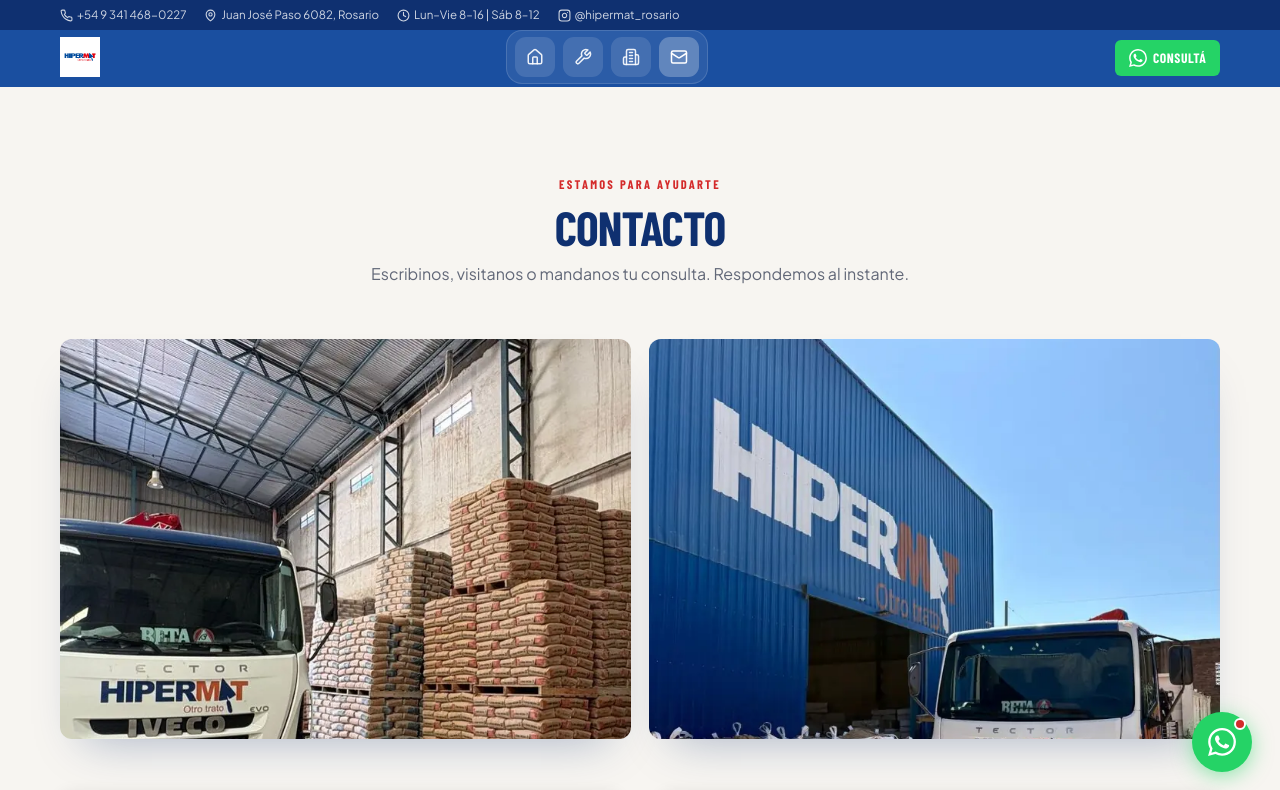
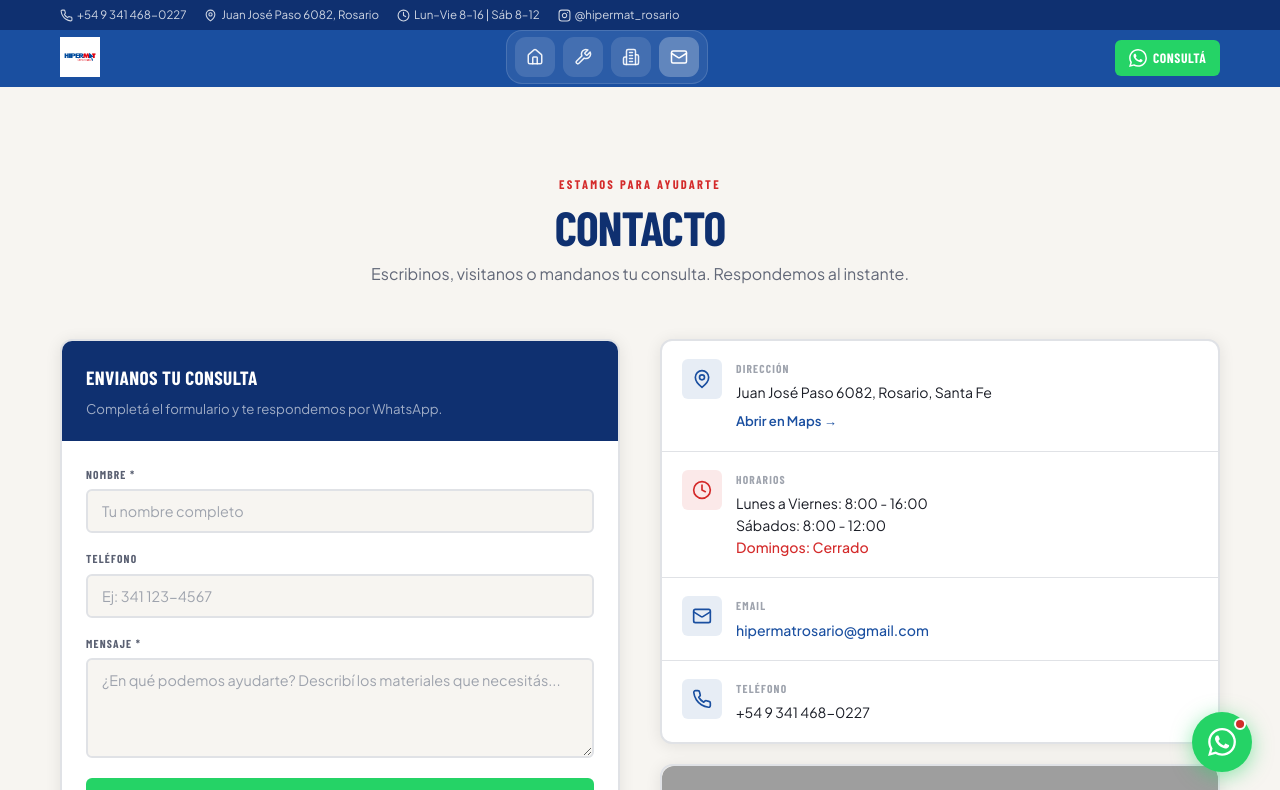
Before and after one commit to alvarodavicino9/Proyecto_hipermat, a React (Vite) app in the folder Frontend/: page /contacto in a window 1280 px wide. Shown: the top 790 px of the page. Built offline with nearby package versions, Linux system fonts and the light colour scheme; grey boxes are pictures that could not be loaded; a web font is replaced by a local one.

Commit message:
Sacar galería de fotos de Contacto

```diff
--- a/Frontend/src/components/sections/Contact.css
+++ b/Frontend/src/components/sections/Contact.css
@@ -9,38 +9,6 @@
 }
 .contact-title { color: var(--blue-dark); }
 .contact-subtitle { color: var(--text-muted); font-size: 1rem; margin-top: 10px; }
-
-/* Galería de fotos reales con tilt 3D opuesto */
-.contact-gallery {
-  display: grid;
-  grid-template-columns: 1fr 1fr;
-  gap: 18px;
-  margin-bottom: 52px;
-  perspective: 1400px;
-}
-.contact-gallery-photo {
-  border-radius: var(--radius-lg);
-  overflow: hidden;
-  transform-style: preserve-3d;
-  transition: transform 0.45s cubic-bezier(.2,.8,.2,1), box-shadow 0.45s;
-  box-shadow: 0 24px 44px -24px rgba(15,48,112,0.35);
-}
-.contact-gallery-photo img {
-  display: block;
-  width: 100%;
-  height: 400px;
-  object-fit: cover;
-}
-.contact-gallery-photo--left img { object-position: 15% 30%; }
-.contact-gallery-photo--right img { object-position: center 20%; }
-.contact-gallery-photo--left:hover {
-  transform: perspective(900px) rotateX(4deg) rotateY(-4deg) translateY(-5px);
-  box-shadow: 0 34px 54px -20px rgba(15,48,112,0.4);
-}
-.contact-gallery-photo--right:hover {
-  transform: perspective(900px) rotateX(4deg) rotateY(4deg) translateY(-5px);
-  box-shadow: 0 34px 54px -20px rgba(15,48,112,0.4);
-}
 
 .contact-grid {
   display: grid;
@@ -248,11 +216,6 @@
   .contact-grid { grid-template-columns: 1fr; }
   .contact { padding: 64px 0; }
 }
-@media (max-width: 600px) {
-  .contact-gallery { grid-template-columns: 1fr; margin-bottom: 32px; }
-  .contact-gallery-photo { transform: none !important; }
-  .contact-gallery-photo img { height: 300px; }
-}
 @media (max-width: 480px) {
   .quick-link span { display: none; }
   .contact-form { padding: 16px; }
--- a/Frontend/src/components/sections/Contact.tsx
+++ b/Frontend/src/components/sections/Contact.tsx
@@ -3,7 +3,6 @@
 import { contactInfo } from '../../data';
 import { useScrollAnimation } from '../../hooks/useScrollAnimation';
 import { useMagnetic, useRipple } from '../../hooks/useInteractions';
-import SmartImage from '../ui/SmartImage';
 import './Contact.css';
 
 const WA_SVG = (size = 20) => (
@@ -14,7 +13,6 @@
 
 export default function Contact() {
   const header = useScrollAnimation();
-  const gallery = useScrollAnimation();
   const form   = useScrollAnimation();
   const info   = useScrollAnimation();
   const waMagnetic = useMagnetic<HTMLAnchorElement>();
@@ -49,19 +47,6 @@
           <p className="contact-subtitle">
             Escribinos, visitanos o mandanos tu consulta. Respondemos al instante.
           </p>
-        </div>
-
-        {/* Galería de fotos reales con tilt 3D opuesto */}
-        <div
-          ref={gallery.ref}
-          className={`contact-gallery anim-fade-up-3d ${gallery.visible ? 'anim-visible-3d' : ''}`}
-        >
-          <div className="contact-gallery-photo contact-gallery-photo--left">
-            <SmartImage src="/images/foto6.jpg" alt="Depósito Hipermat - stock de cemento" width={742} height={1024} />
-          </div>
-          <div className="contact-gallery-photo contact-gallery-photo--right">
-            <SmartImage src="/images/foto4.jpg" alt="Local Hipermat en Rosario" width={752} height={1024} />
-          </div>
         </div>
 
         <div className="contact-grid">
```
Also changed, not shown: Frontend/public/images/foto6.jpg (deleted), Frontend/public/images/foto6.webp (deleted).
